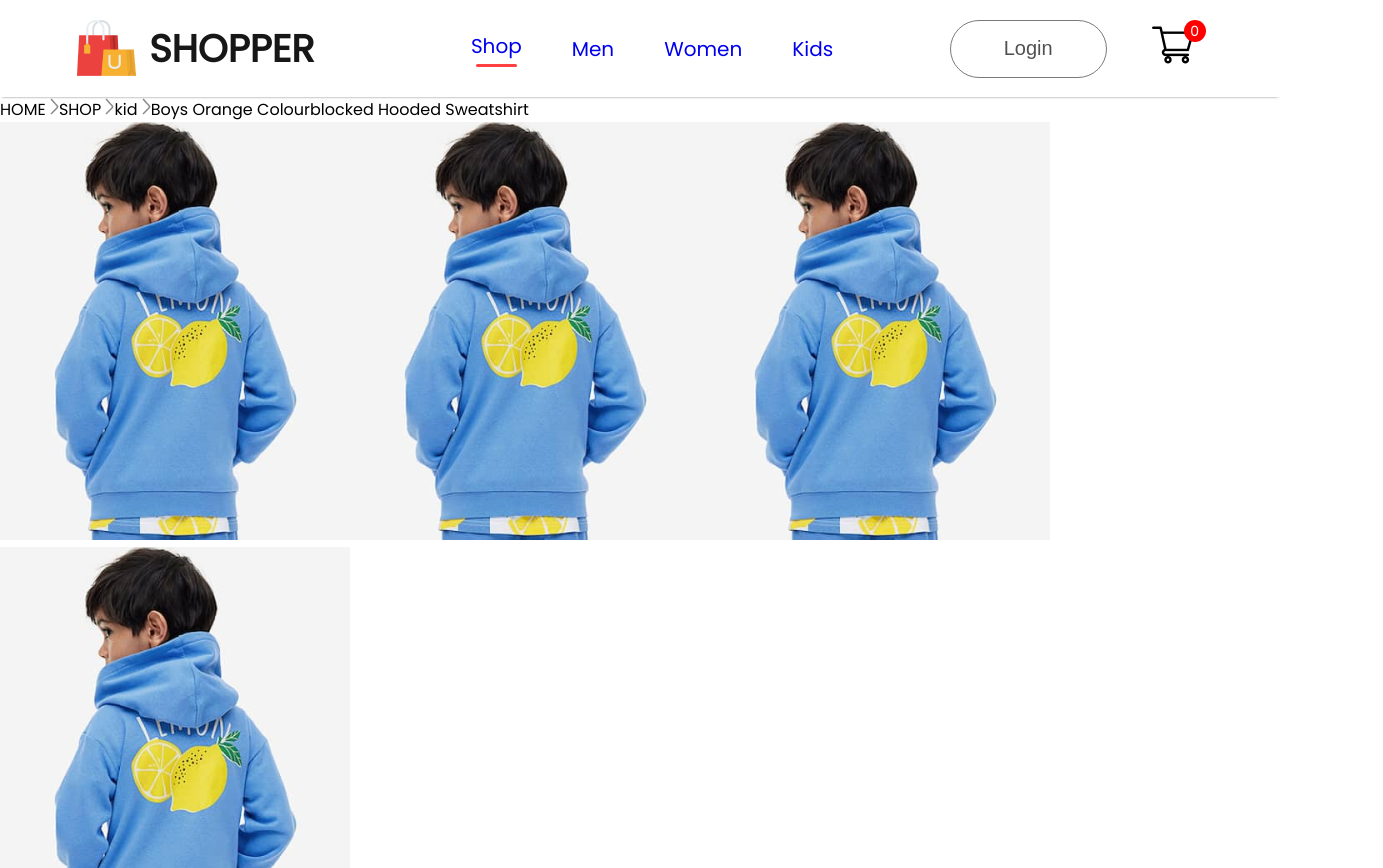
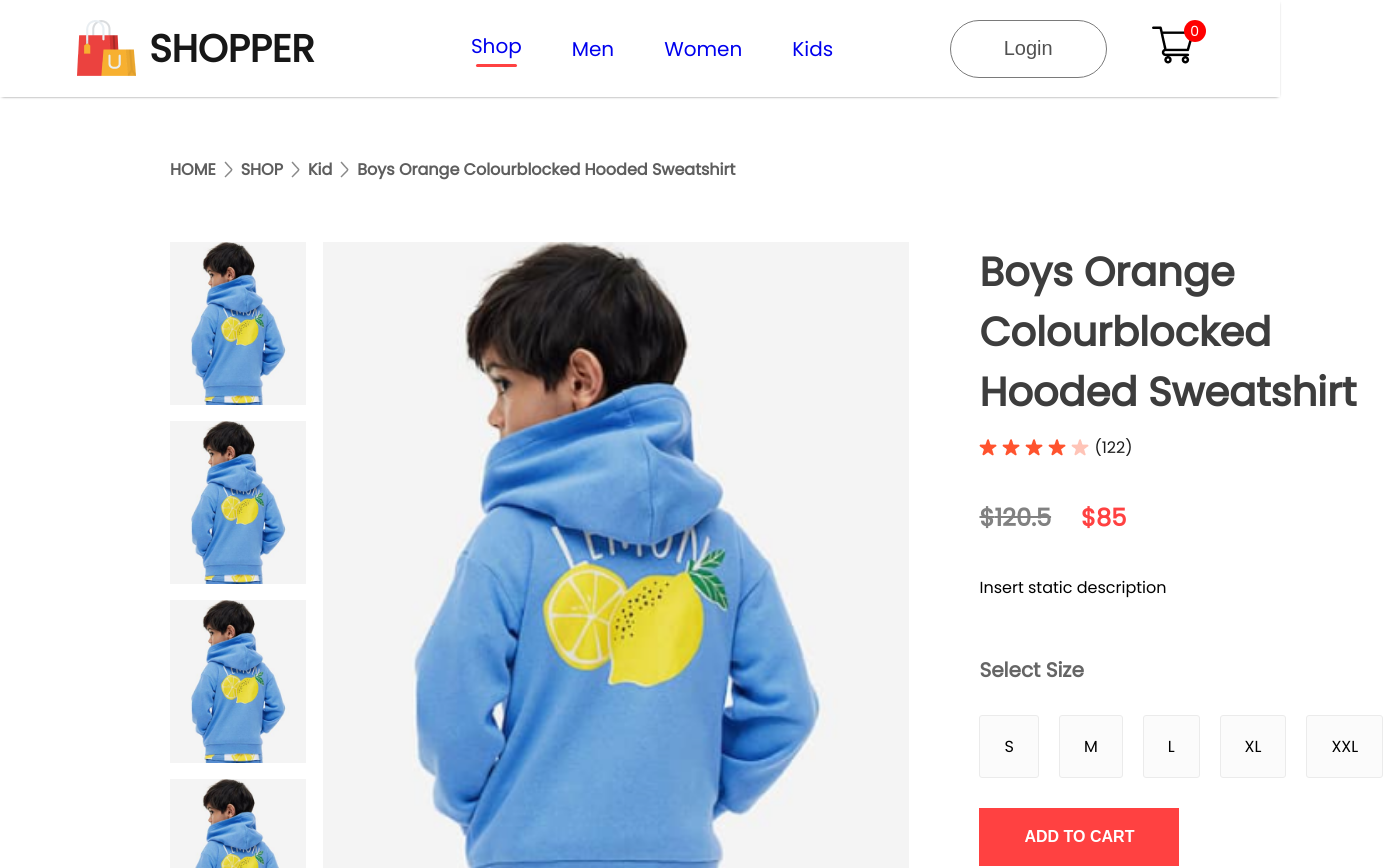
Before and after one commit to kbrenn02/ecommerce-platform, a React (Create React App) app in the folder frontend/: page /product/25 in a window 1280 px wide. Shown: the top 868 px of the page, 1383 px wide, since content can reach past the window. Built offline with nearby package versions, Linux system fonts and the light colour scheme.

Commit message:
Product display and breadcrumb css

```diff
--- a/frontend/src/Components/Breadcrumbs/Breadcrumb.css
+++ b/frontend/src/Components/Breadcrumbs/Breadcrumb.css
@@ -0,0 +1,10 @@
+.breadcrumb{
+    display: flex;
+    align-items: center;
+    gap: 8px;
+    color: #5e5e5e;
+    font-size: 16px;
+    font-weight: 600;
+    margin: 60px 170px;
+    text-transform: capitalize;
+}
--- a/frontend/src/Components/Breadcrumbs/Breadcrumb.jsx
+++ b/frontend/src/Components/Breadcrumbs/Breadcrumb.jsx
@@ -4,6 +4,7 @@
 
 export const Breadcrumb = (props) => {
 
+    // Breadcrumb is basically just the path you click through on a website
     const {product} = props;
 
      return (
--- a/frontend/src/Components/ProductDisplay/ProductDisplay.css
+++ b/frontend/src/Components/ProductDisplay/ProductDisplay.css
@@ -0,0 +1,104 @@
+.productdisplay{
+    display: flex;
+    margin: 0px 170px;
+}
+
+.productdisplay-left{
+    display: flex;
+    gap: 17px;
+}
+
+.productdisplay-img-list{
+    display: flex;
+    flex-direction: column;
+    gap: 16px;
+}
+
+.productdisplay-img-list img{
+    height: 163px;
+}
+
+.productdisplay-main-img{
+    width: 586px;
+    height: 700px;
+}
+
+.productdisplay-right{
+    margin: 0px 70px;
+    display: flex;
+    flex-direction: column;
+}
+
+.productdisplay-right h1{
+    color: #3d3d3d;
+    font-size: 40px;
+    font-weight: 700;
+}
+
+.productdisplay-right-stars{
+    display: flex;
+    align-items: center;
+    margin-top: 13px;
+    gap: 5px;
+    color: #1c1c1c;
+    font-size: 16px;
+}
+
+.productdisplay-right-prices{
+    display: flex;
+    margin: 40px 0px;
+    gap: 30px;
+    font-size: 24px;
+    font-weight: 700;
+}
+
+.productdisplay-right-price-old{
+    color: #818181;
+    text-decoration: line-through;
+}
+
+.productdisplay-right-price-new{
+    color: #ff4141;
+}
+
+.productdisplay-right-size h1{
+    margin-top: 55px;
+    color: #656565;
+    font-size: 20px;
+    font-weight: 600;
+}
+
+.productdisplay-right-sizes{
+    display: flex;
+    margin: 30px 0px;
+    gap: 20px;
+}
+
+.productdisplay-right-sizes div{
+    padding: 18px 24px;
+    background: #fbfbfb;
+    border: 1px solid #ebebeb;
+    border-radius: 3px;
+    cursor: pointer;
+}
+
+.productdisplay-right button{
+    padding: 20px 40px;
+    width: 200px;
+    font-size: 16px;
+    font-weight: 600;
+    color: white;
+    background: #ff4141;
+    margin-bottom: 40px;
+    border: none;
+    outline: none;
+    cursor: pointer;
+}
+
+.productdisplay-right-category{
+    margin-top: 10px;
+}
+
+.productdisplay-right-category span{
+    font-weight: 600;
+}
--- a/frontend/src/Components/ProductDisplay/ProductDisplay.jsx
+++ b/frontend/src/Components/ProductDisplay/ProductDisplay.jsx
@@ -22,7 +22,7 @@
             </div>
             <div className="productdisplay-right">
                 <h1>{product.name}</h1>
-                <div className="productdisplay-right-star">
+                <div className="productdisplay-right-stars">
                     <img src={star_icon} alt="" />
                     <img src={star_icon} alt="" />
                     <img src={star_icon} alt="" />
@@ -39,7 +39,7 @@
                 </div>
                 <div className="productdisplay-right-size">
                     <h1>Select Size</h1>
-                    <div className="productdisplay-right-size">
+                    <div className="productdisplay-right-sizes">
                         <div>S</div>
                         <div>M</div>
                         <div>L</div>
```
